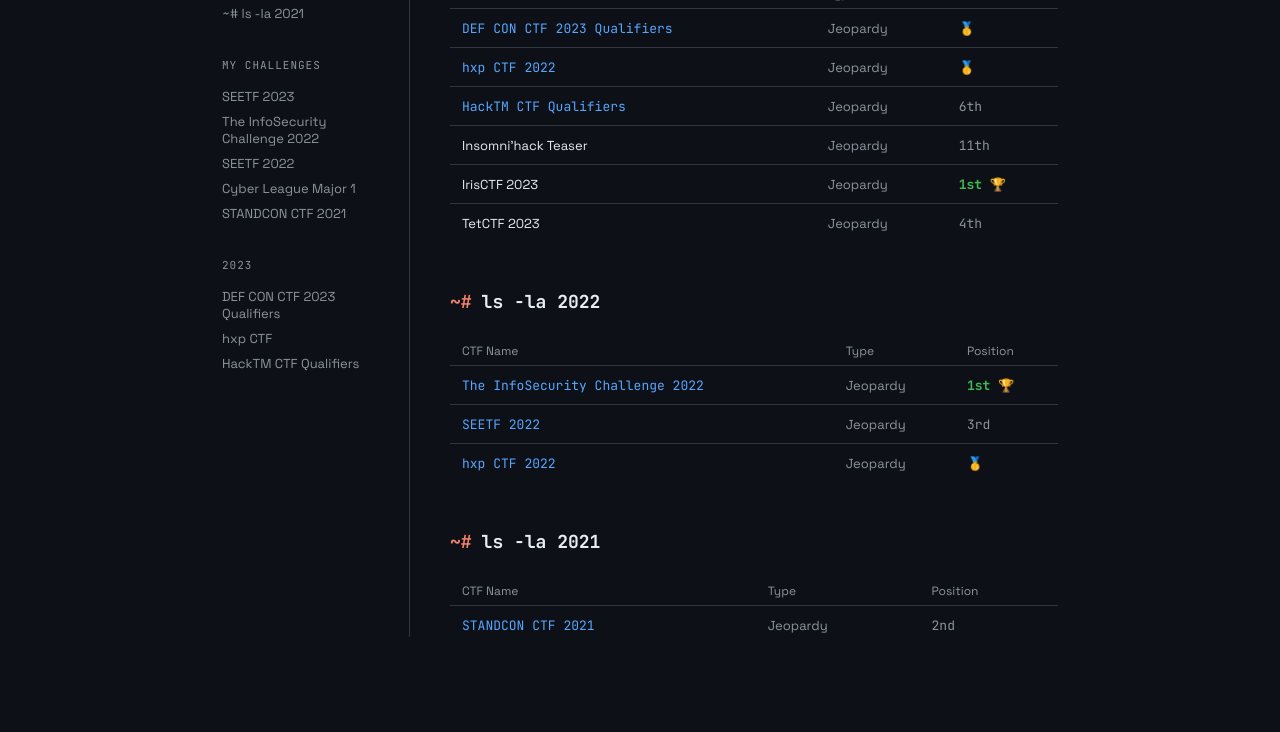
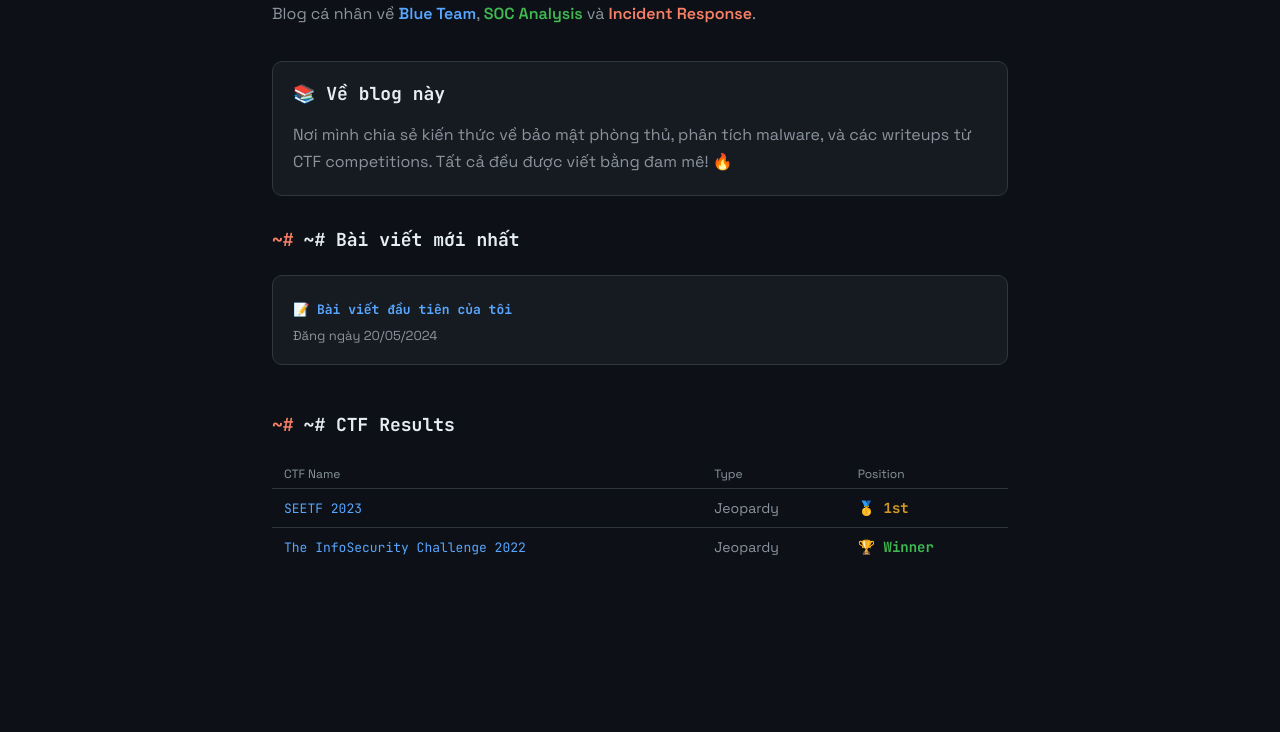
Before and after one commit to Haha-creator286/haha-creator286.github.io, a plain HTML site: page index.html in a window 1280 px wide. Shown: the part 163-895 px from the top of the page. After the commit the page ends 800 px from the top, so only its background shows below. Drawn offline with Linux system fonts and the light colour scheme.

Commit message:
Update index.html

```diff
--- a/index.html
+++ b/index.html
@@ -1,15 +1,14 @@
 <!DOCTYPE html>
 <html lang="vi" data-theme="dark">
 <head>
-  <meta charset="UTF-8"/>
-  <meta name="viewport" content="width=device-width, initial-scale=1.0"/>
-  <title>Blue Road</title>
-  <link rel="stylesheet" href="style.css"/>
+    <meta charset="UTF-8">
+    <meta name="viewport" content="width=device-width, initial-scale=1.0">
+    <title>Blue Road - Security Blog</title>
+    <link rel="stylesheet" href="style.css">
 </head>
 <body>
-
     <nav>
-  <a href="index.html" class="nav-brand">Blue Road</a>
+        <div class="nav-brand">Blue Road</div>
         <ul class="nav-links">
             <li><a href="index.html" class="active">Home</a></li>
             <li><a href="playground/index.html">Playground</a></li>
@@ -19,68 +18,62 @@
         </ul>
     </nav>
 
-<div class="layout">
-  <aside class="sidebar">
-    <div class="sidebar-section">
-      <div class="sidebar-label">on this page</div>
-      <a class="sidebar-link active" href="#2023">~# ls -la 2023</a>
-      <a class="sidebar-link" href="#2022">~# ls -la 2022</a>
-      <a class="sidebar-link" href="#2021">~# ls -la 2021</a>
+    <div class="main" style="max-width: 800px; margin: 0 auto; padding: 3rem 2rem;">
+        <h1 class="section-heading" style="font-size: 32px; margin-bottom: 1rem;">
+            ~# Chào mừng đến với Blue Road
+        </h1>
+
+        <p style="color: var(--muted); font-size: 16px; line-height: 1.8; margin-bottom: 2rem;">
+            Blog cá nhân về <strong style="color: var(--blue);">Blue Team</strong>,
+            <strong style="color: var(--green);">SOC Analysis</strong> và
+            <strong style="color: var(--accent);">Incident Response</strong>.
+        </p>
+
+        <div class="card" style="margin-bottom: 2rem;">
+            <h2 style="font-family: var(--font-mono); font-size: 18px; margin-bottom: 1rem; color: var(--text);">
+                📚 Về blog này
+            </h2>
+            <p style="color: var(--muted); line-height: 1.7;">
+                Nơi mình chia sẻ kiến thức về bảo mật phòng thủ, phân tích malware,
+                và các writeups từ CTF competitions. Tất cả đều được viết bằng đam mê! 🔥
+            </p>
         </div>
-    <div class="sidebar-section">
-      <div class="sidebar-label">my challenges</div>
-      <a class="sidebar-link" href="ctf/seetf-2023.html">SEETF 2023</a>
-      <a class="sidebar-link" href="ctf/infosecurity-2022.html">The InfoSecurity Challenge 2022</a>
-      <a class="sidebar-link" href="ctf/seetf-2022.html">SEETF 2022</a>
-      <a class="sidebar-link" href="ctf/cyber-league.html">Cyber League Major 1</a>
-      <a class="sidebar-link" href="ctf/standcon-2021.html">STANDCON CTF 2021</a>
+
+        <h2 class="section-heading">~# Bài viết mới nhất</h2>
+
+        <div id="posts-container">
+            <!-- Các bài viết sẽ hiện ở đây -->
+            <div class="card" style="margin-bottom: 1rem;">
+                <h3 style="margin-bottom: 0.5rem;">
+                    <a href="#" class="ctf-link">📝 Bài viết đầu tiên của tôi</a>
+                </h3>
+                <p style="color: var(--muted); font-size: 13px;">Đăng ngày 20/05/2024</p>
             </div>
-    <div class="sidebar-section">
-      <div class="sidebar-label">2023</div>
-      <a class="sidebar-link" href="ctf/defcon-2023.html">DEF CON CTF 2023 Qualifiers</a>
-      <a class="sidebar-link" href="ctf/hxp-ctf.html">hxp CTF</a>
-      <a class="sidebar-link" href="ctf/hacktm-2023.html">HackTM CTF Qualifiers</a>
         </div>
-  </aside>
 
-  <main class="main">
-    <section class="ctf-section" id="2023">
-      <h2 class="section-heading">ls -la 2023</h2>
+        <h2 class="section-heading" style="margin-top: 3rem;">~# CTF Results</h2>
+
         <table class="ctf-table">
-        <thead><tr><th>CTF Name</th><th>Type</th><th>Position</th></tr></thead>
+            <thead>
+                <tr>
+                    <th>CTF Name</th>
+                    <th>Type</th>
+                    <th>Position</th>
+                </tr>
+            </thead>
             <tbody>
-          <tr><td><a class="ctf-link" href="ctf/defcon-2023.html">DEF CON CTF 2023 Qualifiers</a></td><td><span class="ctf-type">Jeopardy</span></td><td><span class="pos pos-gold">🥇</span></td></tr>
-          <tr><td><a class="ctf-link" href="ctf/hxp-ctf.html">hxp CTF 2022</a></td><td><span class="ctf-type">Jeopardy</span></td><td><span class="pos pos-gold">🥇</span></td></tr>
-          <tr><td><a class="ctf-link" href="ctf/hacktm-2023.html">HackTM CTF Qualifiers</a></td><td><span class="ctf-type">Jeopardy</span></td><td><span class="pos pos-other">6th</span></td></tr>
-          <tr><td><span class="ctf-name">Insomni'hack Teaser</span></td><td><span class="ctf-type">Jeopardy</span></td><td><span class="pos pos-other">11th</span></td></tr>
-          <tr><td><span class="ctf-name">IrisCTF 2023</span></td><td><span class="ctf-type">Jeopardy</span></td><td><span class="pos pos-first">1st 🏆</span></td></tr>
-          <tr><td><span class="ctf-name">TetCTF 2023</span></td><td><span class="ctf-type">Jeopardy</span></td><td><span class="pos pos-other">4th</span></td></tr>
+                <tr>
+                    <td><a href="ctf/seetf-2023.html" class="ctf-link">SEETF 2023</a></td>
+                    <td class="ctf-type">Jeopardy</td>
+                    <td class="pos pos-gold">🥇 1st</td>
+                </tr>
+                <tr>
+                    <td><a href="ctf/infosecurity-2022.html" class="ctf-link">The InfoSecurity Challenge 2022</a></td>
+                    <td class="ctf-type">Jeopardy</td>
+                    <td class="pos pos-first">🏆 Winner</td>
+                </tr>
             </tbody>
         </table>
-    </section>
-
-    <section class="ctf-section" id="2022">
-      <h2 class="section-heading">ls -la 2022</h2>
-      <table class="ctf-table">
-        <thead><tr><th>CTF Name</th><th>Type</th><th>Position</th></tr></thead>
-        <tbody>
-          <tr><td><a class="ctf-link" href="ctf/infosecurity-2022.html">The InfoSecurity Challenge 2022</a></td><td><span class="ctf-type">Jeopardy</span></td><td><span class="pos pos-first">1st 🏆</span></td></tr>
-          <tr><td><a class="ctf-link" href="ctf/seetf-2022.html">SEETF 2022</a></td><td><span class="ctf-type">Jeopardy</span></td><td><span class="pos pos-other">3rd</span></td></tr>
-          <tr><td><a class="ctf-link" href="ctf/hxp-ctf.html">hxp CTF 2022</a></td><td><span class="ctf-type">Jeopardy</span></td><td><span class="pos pos-gold">🥇</span></td></tr>
-        </tbody>
-      </table>
-    </section>
-
-    <section class="ctf-section" id="2021">
-      <h2 class="section-heading">ls -la 2021</h2>
-      <table class="ctf-table">
-        <thead><tr><th>CTF Name</th><th>Type</th><th>Position</th></tr></thead>
-        <tbody>
-          <tr><td><a class="ctf-link" href="ctf/standcon-2021.html">STANDCON CTF 2021</a></td><td><span class="ctf-type">Jeopardy</span></td><td><span class="pos pos-other">2nd</span></td></tr>
-        </tbody>
-      </table>
-    </section>
-  </main>
     </div>
 
     <script src="main.js"></script>
```
Lines whose indentation alone changed are shown as unchanged.
